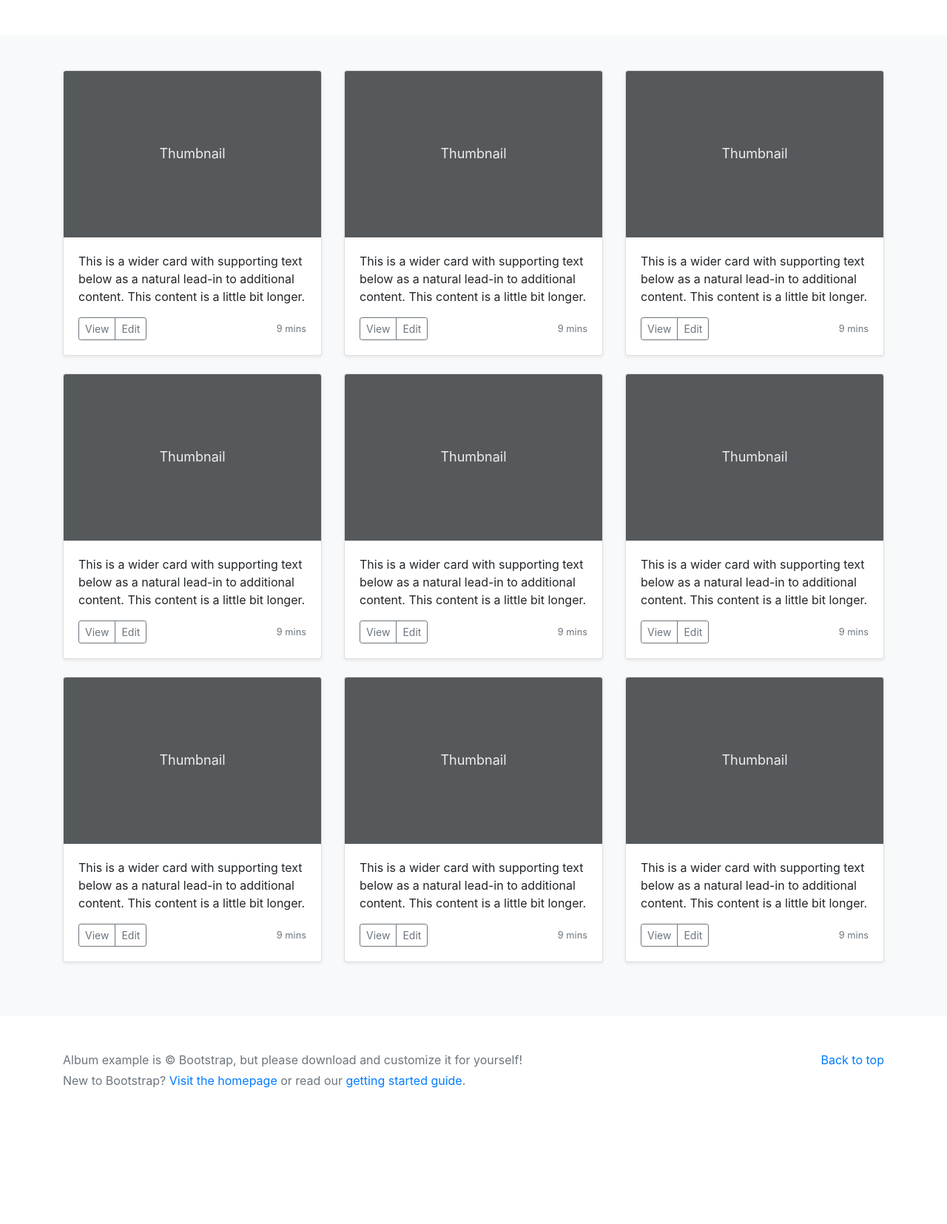
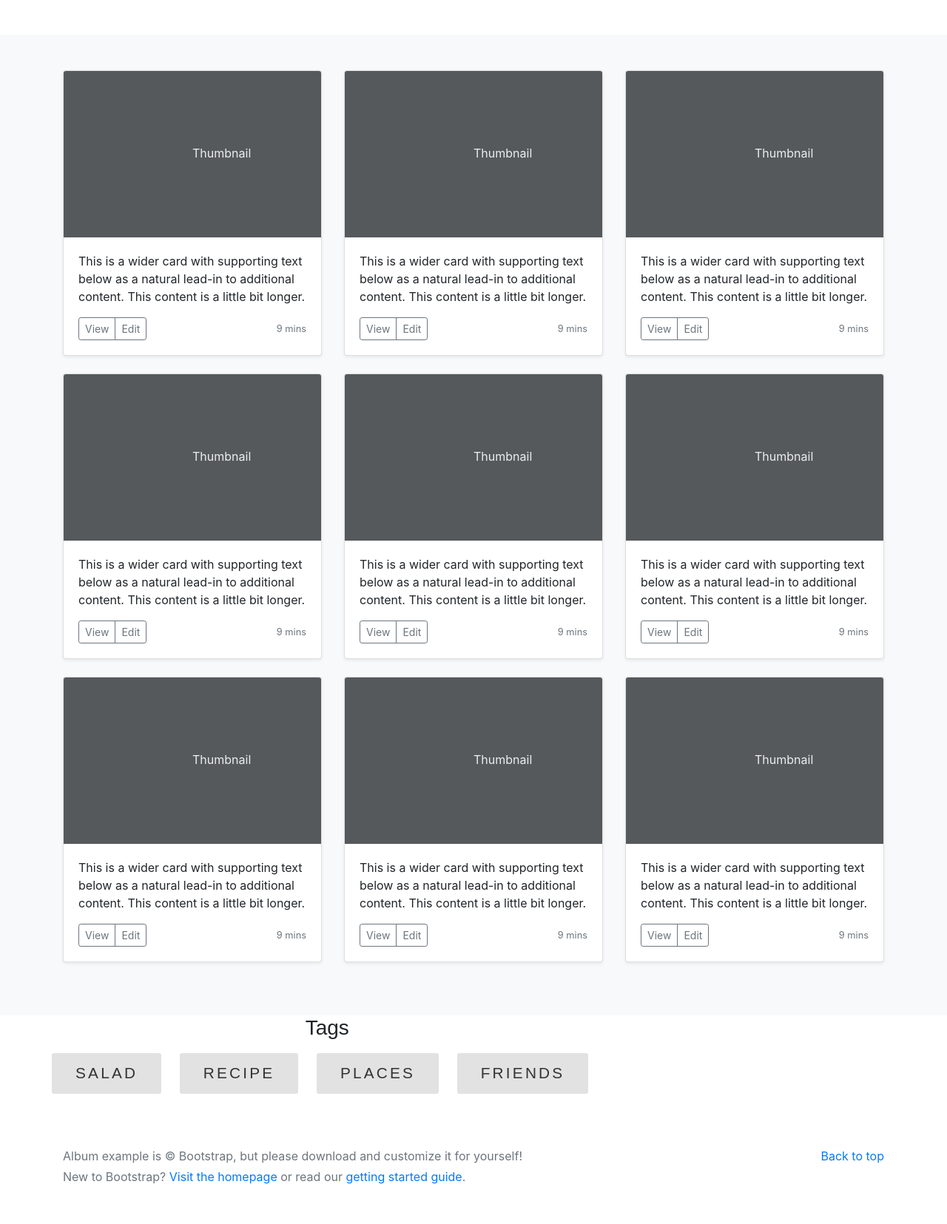
Before and after one commit to bny1485/Akar, a Django app: page /album in a window 1280 px wide. Shown: the part 417-2072 px from the top of the page at 74% size. Before the commit the page ends 1888 px from the top, so only its background shows below. Run offline with Django 3.2, Linux system fonts and the light colour scheme; some libraries are stand-ins or nearby versions.

Commit message:
make tage for album page

```diff
--- a/Templates/Album.html
+++ b/Templates/Album.html
@@ -289,6 +289,24 @@
 
     </main>
 
+
+    <div class="row">
+        <section class="s-extra container">
+            <div class="row tags-wrap">
+                <div class="col-full tags">
+                    <h3>Tags</h3>
+                    <!-- TODO set item in the medele -->
+                    <div class="tagcloud">
+                        <a href="#0">Salad</a>
+                        <a href="#0">Recipe</a>
+                        <a href="#0">Places</a>
+                        <a href="#0">Friends</a>
+                    </div>
+                </div>
+            </div>
+        </section>
+    </div>
+
     <footer class="text-muted">
         <div class="container">
             <p class="float-right">
--- a/static/css/album.css
+++ b/static/css/album.css
@@ -1,13 +1,3 @@
-.bd-placeholder-img {
-  font-size: 1.125rem;
-  text-anchor: middle;
-  -webkit-user-select: none;
-  -moz-user-select: none;
-  -ms-user-select: none;
-  user-select: none;
-}
-
-
 .jumbotron {
   padding-top: 3rem;
   padding-bottom: 3rem;
@@ -15,9 +5,6 @@
   background-color: #fff;
 }
 @media (min-width: 768px) {
-  .bd-placeholder-img-lg {
-    font-size: 3.5rem;
-  }
   .jumbotron {
     padding-top: 6rem;
     padding-bottom: 6rem;
@@ -44,3 +31,68 @@
 footer p {
   margin-bottom: .25rem;
 }
+
+
+/* tagssssssssssssssssssssssssssssssssssssssssssssss */
+
+.s-extra {
+  box-sizing: inherit;
+  font-family: "metropolis-regular", sans-serif;
+  font-size: 1.2rem;
+  line-height: 1.8;
+}
+
+.tag {
+  font-weight: 400px;
+  background-color: blue;
+}
+
+.s-extra .tags-wrap {
+  max-width: 100%;
+}
+.s-extra .tags {
+  height: 100%;
+  text-align: center;
+}
+.s-extra .tagcloud {
+  padding-top: .6rem;
+}
+
+.s-extra .tagcloud a {
+  display: inline-block;
+  font-family: "metropolis-extrabold", sans-serif;
+  font-size: 1.3rem;
+  line-height: 3.4rem;
+  text-transform: uppercase;
+  letter-spacing: .2rem;
+  padding: 0 2rem;
+  margin: 0 1.2rem 1.5rem 0;
+  border-radius: 3px;
+  background: #e2e2e2;
+  text-decoration: none;
+  color: #333333;
+  position: relative;
+}
+
+.tagcloud a:hover, .s-extra .tagcloud a:focus {
+  color: #FFFFFF;
+  background: #151515;
+}
+/*
+@media only screen and (max-width:600px) {
+  * {
+    overflow: hidden;
+  }
+  .s-extra .tags-wrap {
+    max-width: 490px;
+  }
+}
+
+@media only screen and (max-width:992px) {
+  * {
+    overflow: hidden;
+  }
+  .s-extra .tags-wrap {
+    max-width: 850px;
+  }
+} */
```
Also changed, not shown: Templates/home.html (+22 -0 lines).
